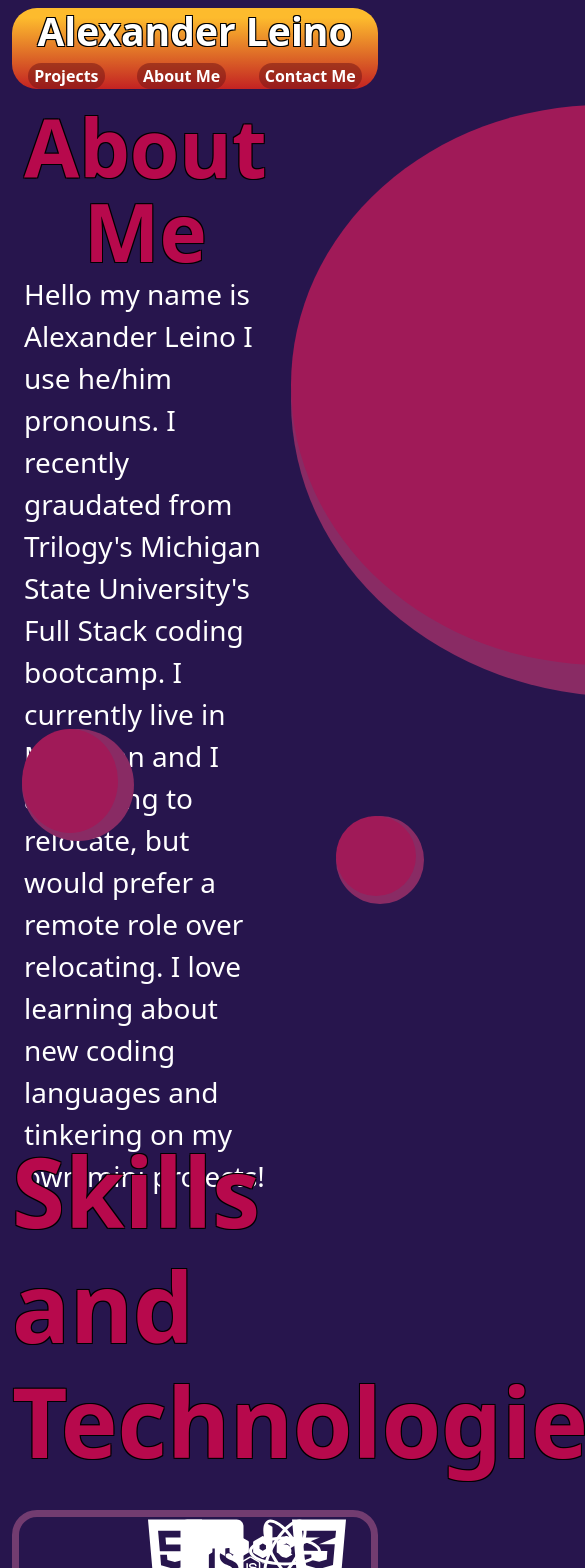
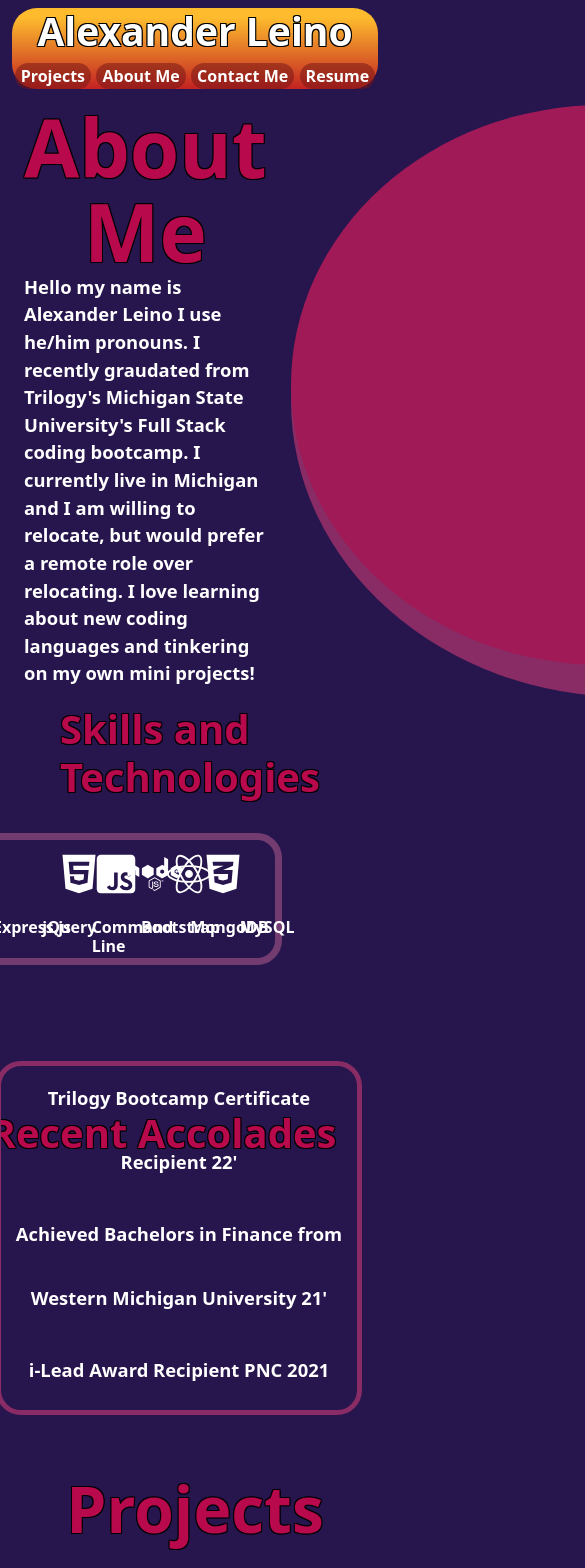
Before and after one commit to AlexanderLeino/portfolio, a React (Create React App) app: page / in a window 390 px wide. Shown: the top 1568 px of the page, 585 px wide, since content can reach past the window. Built offline with nearby package versions, Linux system fonts and the light colour scheme.

Commit message:
website displays properly at 1116 width

```diff
--- a/src/App.css
+++ b/src/App.css
@@ -17,13 +17,15 @@
   color: white;
 
 }
-/*------------------NAV LINK -------------*/
+
 html{
   background-color: var(--main-bg-color) !important;
 
 }
 
-
+h1 {
+  text-align: center;
+}
 .navButtons {
   background-color: rgba(117, 22, 22, 0.527);
   border: none;
@@ -60,13 +62,13 @@ html{
 
 
 .navBar h2 {
-  font-size: 7vw;
+  font-size: 4.5vw;
   text-shadow: -1px -1px 0 #000, 1px -1px 0 #000, -1px 1px 0 #000, 1px 1px 0 #000;
   font-weight: bolder;
 }
 #aboutMe-title {
   text-align: center;
-  font-size: 7rem;
+  font-size: 4rem;
   font-weight: bolder;
   color: var(--pink-little-red);
   text-shadow: -1px -1px 0 #000, 1px -1px 0 #000, -1px 1px 0 #000, 1px 1px 0 #000;
@@ -74,6 +76,7 @@ html{
 #aboutMe-Paragraph {
   color: var(white);
   font-size: 1.75rem;
+  font-weight: bold;
 }
 .mainCircle {
   height: 37rem;
@@ -93,9 +96,8 @@ html{
   width: 7rem;
   background-color: var(--magenta);
   border-radius: 50%;
-  position: absolute;
-  right: 16rem;
-  top: 45.5625rem;
+  position: relative;
+  left: 30rem;
 }
 
 .insideTrailingCircle1{
@@ -111,8 +113,9 @@ html{
   border-radius: 50%;
   color: #000;
   background-color: var(--magenta);
-  position: absolute;
-  left: 104rem;
+  position: relative;
+  left: 38rem;
+
 
 }
 
@@ -129,14 +132,17 @@ html{
 }
 #skills-title {
   text-align: left;
-  font-size: 6rem;
+  font-size: 4rem;
   font-weight: bolder;
   color: var(--pink-little-red);
   text-shadow: -1px -1px 0 #000, 1px -1px 0 #000, -1px 1px 0 #000, 1px 1px 0 #000;
+  position: relative;
+  left: 7rem;
+  bottom: 15rem;
 }
 
 .js {
-  transform: scale(4.5);
+  transform: scale(3.5);
 }
 .skill-logos {
  text-align: center;
@@ -156,21 +162,36 @@ html{
 
 .accolades-title {
   font-weight: bolder;
-  font-size: 3rem;
+  font-size: 4rem;
   color: var(--pink-little-red);
+  text-align: center;
+  text-shadow: -1px -1px 0 #000, 1px -1px 0 #000, -1px 1px 0 #000, 1px 1px 0 #000;
+  position: relative;
+  right: 2rem;
+  top: -11rem;
+  margin-top: 4rem;
 
 }
-@media (max-width: 810px){
-  #aboutMe-title {
-    line-height: 5.25rem;
-    font-size: 5rem;
-  }
-  .TrailingCircle2{
-    position: absolute;
-    left: 21rem;
-    top: 51rem;
+
+.text-labels {
+  font-size: 1.5rem;
+  font-weight: bold;
 }
 
+#submitBtn {
+  width: 10vw;
+}
+
+#submitBtn:hover{
+  text-decoration: none;
+  color:white;
+  font-weight: bolder;
+}
+
+form {
+  border: var(--purple) 4px solid;
+  border-radius: 25px;
+  position: relative;
 }
 
 #skills-container {
@@ -178,12 +199,19 @@ html{
   padding: 10px;
   border-radius: 25px;
   margin-top: 1.5rem;
+  position: relative;
+  bottom: 13rem;
+  left: -16rem;
+
 
 
 }
 
-.wrapper {
-
+.accolades-container {
+  border: var(--magenta) 5px solid;
+  border-radius: 25px;
+  position: relative;
+  bottom: 10rem;
 }
 .projectCard {
   border: var(--purple) 4px solid;
@@ -194,10 +222,11 @@ html{
 .project-title {
   text-align: center;
   font-weight: bolder;
-  font-size: 4.5rem;
+  font-size: 3.5rem;
   color: white;
   margin-top: .5rem;
   margin-bottom: 1.5rem;
+  text-shadow: -1px -1px 0 #000, 1px -1px 0 #000, -1px 1px 0 #000, 1px 1px 0 #000;
 }
 img {
   width: 600px;
@@ -210,7 +239,9 @@ img {
   font-size: 3rem;
   color: var(--pink-little-red);
 }
-
+.project-description-paragraph {
+  font-weight: bold;
+}
 .projectBtn {
   background-color: var(--magenta);
   border: var(--purple) solid 5px;
@@ -222,6 +253,8 @@ img {
 
 img{
   border-radius: 25px;
+  position: relative;
+  overflow: auto;
 }
 
 button a {
@@ -240,13 +273,128 @@ button a:hover{
 li, .accolades {
   list-style: none;
   text-align: center;
- font-weight: bolder;
+  font-weight: bold;
   line-height: 4rem;
   font-size: 2rem;
 
 }
+.projects-title-text {
+  font-size: 4rem;
+  font-weight: bolder;
+  color: var(--pink-little-red);
+  text-shadow: -1px -1px 0 #000, 1px -1px 0 #000, -1px 1px 0 #000, 1px 1px 0 #000;
+  position: relative;
+  bottom: 7rem;
 
+}
 
+.projects-container {
+  position: relative;
+  bottom: 5rem;
+
+}
+
+.lets-work-together {
+  font-size: 4rem;
+font-weight: bolder;
+color: var(--pink-little-red);
+text-shadow: -1px -1px 0 #000, 1px -1px 0 #000, -1px 1px 0 #000, 1px 1px 0 #000;
+position: relative;
+
+}
+
+/* -------------------------------------------------MEDIA QUERIES BELOW----------------------------------------------------------------------------------- */
+
+@media (max-width: 1116px) {
+  #aboutMe-Paragraph{
+    font-size: 1.5rem;
+  }
+  #skills-title {
+    bottom: 7rem;
+  }
+  #skills-container {
+    top: -7rem;
+    left: -2rem;
+  }
+  .express-icon {
+    font-size: 1rem;
+  }
+  .accolades-title {
+    top: -9rem;
+  }
+  .projects-title-text {
+    top: -9rem;
+  }
+  .project-title {
+    margin-top: 0rem;
+    position: relative;
+    bottom: 2rem;
+  }
+  .onlyPlants-title {
+    text-align: center;
+font-weight: bolder;
+font-size: 3.5rem;
+color: white;
+margin-top: .5rem;
+margin-bottom: 1.5rem;
+text-shadow: -1px -1px 0 #000, 1px -1px 0 #000, -1px 1px 0 #000, 1px 1px 0 #000;
+  }
+
+}
+@media (max-width: 1045px){
+  #aboutMe-Paragraph{
+    font-size: 1.15rem;
+    font-weight: bolder;
+  }
+  #aboutMe-title {
+    line-height: 4rem;
+    font-size: 2.5rem;
+  }
+
+  #skills-title {
+    position: relative;
+    left: 3rem;
+    bottom: 7rem;
+    font-size: 2.5rem;
+  }
+
+  #skills-container {
+    left: -6rem;
+    top:-7rem;
+  }
+  .express-icon{
+    font-size: 1rem;
+  }
+  .skill-logos {
+    text-align: none;
+
+  }
+  .js{
+    transform: scale(2.75);
+  }
+  .accolades-title{
+    font-size: 2.5rem;
+    top: -2rem;
+
+  }
+  .accolades-container {
+    left: -1rem;
+  }
+  li, .accolades {
+    font-size: 1.15rem;
+  }
+  .navButtons {
+    font-size: 1.15rem;
+  }
+
+}
+@media (max-width: 810px){
+  #aboutMe-title {
+    line-height: 5.25rem;
+    font-size: 5rem;
+  }
+
+}
 
 @media (max-width: 570px) {
   .navBar  h2 {
--- a/src/App.js
+++ b/src/App.js
@@ -5,6 +5,7 @@ import Navbar from "./components/Navbar"
 import Aboutme from './components/Aboutme'
 import Skills from "./components/Skills";
 import ProjectContainer from "./components/ProjectContainer";
+import ContactMe from "./components/ContactMe"
 import {library} from '@fortawesome/fontawesome-svg-core'
 import {fab} from '@fortawesome/free-brands-svg-icons'
 library.add(fab)
@@ -16,6 +17,7 @@ function App() {
     <Aboutme/>
     <Skills/>
     <ProjectContainer/>
+    <ContactMe/>
   </>
 
 
--- /dev/null
+++ b/src/components/ContactMe.js
@@ -0,0 +1,26 @@
+import React from 'react'
+
+const contactForm = () => {
+    return (
+        <div>
+        <h1 className= 'lets-work-together'>Lets Work Together!</h1>
+        <form className= 'container mt-2 form-container'>
+            <div className="mb-3">
+                <label for="exampleInputEmail1" className="form-label text-labels">First and Last Name:</label>
+                <input type="text" class="form-control" id="exampleInputEmail1" aria-describedby="emailHelp"/>
+            </div>
+            <div className="mb-3">
+                <label className="form-label  text-labels">Email:</label>
+                <input type="email" class="form-control"/>
+            </div>
+            <div className="mb-3">
+                <label className="form-label  text-labels">Message:</label>
+                <input type="email" class="form-control"/>
+            </div>
+            <button id= 'submitBtn' type="submit" class="projectBtn text-labels">Submit</button>
+</form>
+        </div>
+    )
+}
+
+export default contactForm
--- a/src/components/Navbar.js
+++ b/src/components/Navbar.js
@@ -10,6 +10,7 @@ const navBar = () => {
             <button className='navButtons'>Projects</button>
             <button className='navButtons'>About Me</button>
             <button className='navButtons'>Contact Me</button>
+            <button className='navButtons'>Resume</button>
           </div>
         </div>
     </div>
--- a/src/components/ProjectContainer.js
+++ b/src/components/ProjectContainer.js
@@ -4,14 +4,14 @@ import React from "react";
 const ProjectContainer = () => {
     return (
     <div className= 'container-fluid d-flex flex-column justify-content-center mt-4'>
-        <h1 id='aboutMe-title' className= 'project-title'>Projects</h1>
-        <div className= 'container-fluid mt-2'>
+        <h1 className= 'projects-title-text'>Projects</h1>
+        <div className= 'container-fluid mt-2 projects-container'>
             <h3 className='project-title'>Netflix and Grill</h3>
             <div className= 'projectCard container d-flex justify-content-end'>
                     <img src = '../assets/net-grill-screencap.png' alt=''></img>
                     <div className='container'>
                 <div className='project-description'>Description</div>
-                <p>The goal of the project was to solve two problems that every couple have on a regular basis. Those being what are we going to eat? What should we watch on TV tonight? With this app we take in a few responses from the end user and based on their responses to the three questions we generate a movie based on their prefernce when it comes to film genre. As well as a meal that meets their minimum servings based on how many people the user imputs. </p>
+                <p className= 'project-description-paragraph'>The goal of the project was to solve two problems that every couple have on a regular basis. Those being what are we going to eat? What should we watch on TV tonight? With this app we take in a few responses from the end user and based on their responses to the three questions we generate a movie based on their prefernce when it comes to film genre. As well as a meal that meets their minimum servings based on how many people the user imputs. </p>
                 <div className='project-description'>Built With:</div>
                 <div className='container-fluid d-flex justify-content-evenly'>
                 <FontAwesomeIcon className = 'js mt-3' icon={['fab', 'html5']} />
@@ -31,7 +31,7 @@ const ProjectContainer = () => {
                     <img src = '../assets/black-jack.png' alt=''></img>
                     <div className='container'>
                 <div className='project-description'>Description</div>
-                <p>The goal of the project was to focus on writing dense programming logic when I first started writing code as well as focus on heavy DOM manipulation by creating each individual card using BootStrap, CSS, vanilla javascript. </p>
+                <p className= 'project-description-paragraph'>The goal of the project was to focus on writing dense programming logic when I first started writing code as well as focus on heavy DOM manipulation by creating each individual card using BootStrap, CSS, vanilla javascript. </p>
                 <div className='project-description'>Built With:</div>
                 <div className='container-fluid d-flex justify-content-evenly'>
                 <FontAwesomeIcon className = 'js mt-3' icon={['fab', 'html5']} />
@@ -45,13 +45,14 @@ const ProjectContainer = () => {
                 </div>
                     </div>
                 </div>
-                <h3 className='project-title'>Only Plants</h3>
+
+            <h3 className='onlyPlants-title'>Only Plants</h3>
             <div className= 'projectCard container d-flex justify-content-end'>
 
                     <img src = '../assets/Only-plants.png' alt=''></img>
                     <div className='container'>
                 <div className='project-description'>Description</div>
-                <p>This was my bootcamps teams 2nd project where the focus was creating an app where individuals can create posts, create an account and sign in using the npm bycrpt to authinicate the user. </p>
+                <p className= 'project-description-paragraph'>This was my bootcamps teams 2nd project where the focus was creating an app where individuals can create posts, create an account and sign in using the npm bycrpt to authinicate the user. </p>
 
                 <div className='project-description'>Built With:</div>
                 <div className='container-fluid d-flex justify-content-evenly'>
--- a/src/components/Skills.js
+++ b/src/components/Skills.js
@@ -48,10 +48,10 @@ const Skills = () => {
         </div>
 
         </div>
-        <ul className= 'mt-4'>
-            <li><h1 className= 'accolades-title' >Recent Accolades </h1></li>
-            <li><h1 className= 'accolades' >Trilogy Bootcamp Certificate Recipient </h1></li>
-            <li><h1  className= 'accolades' >Achieved Bachelors in Finance from Western Michigan University </h1></li>
+            <h1 className= 'accolades-title' >Recent Accolades </h1>
+        <ul className= 'mt-4 accolades-container container d-flex justifty-content-evenly flex-column '>
+            <li><h1 className= 'accolades' >Trilogy Bootcamp Certificate Recipient 22' </h1></li>
+            <li><h1  className= 'accolades' >Achieved Bachelors in Finance from Western Michigan University 21' </h1></li>
             <li><h1  className= 'accolades' >i-Lead Award Recipient PNC 2021 </h1></li>
         </ul>
 
```
Also changed, not shown: src/logo.png (deleted). Lines whose indentation alone changed are shown as unchanged.
